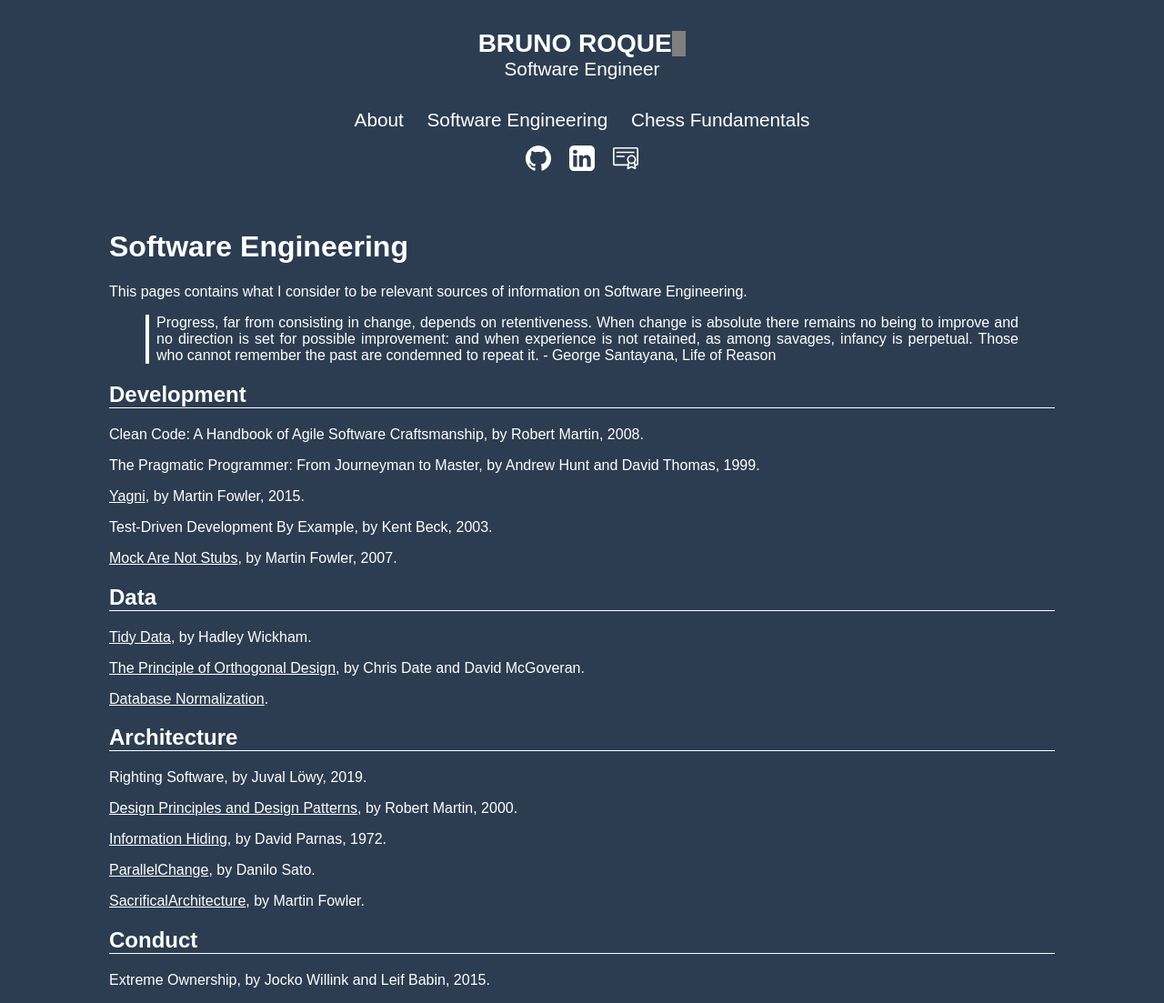
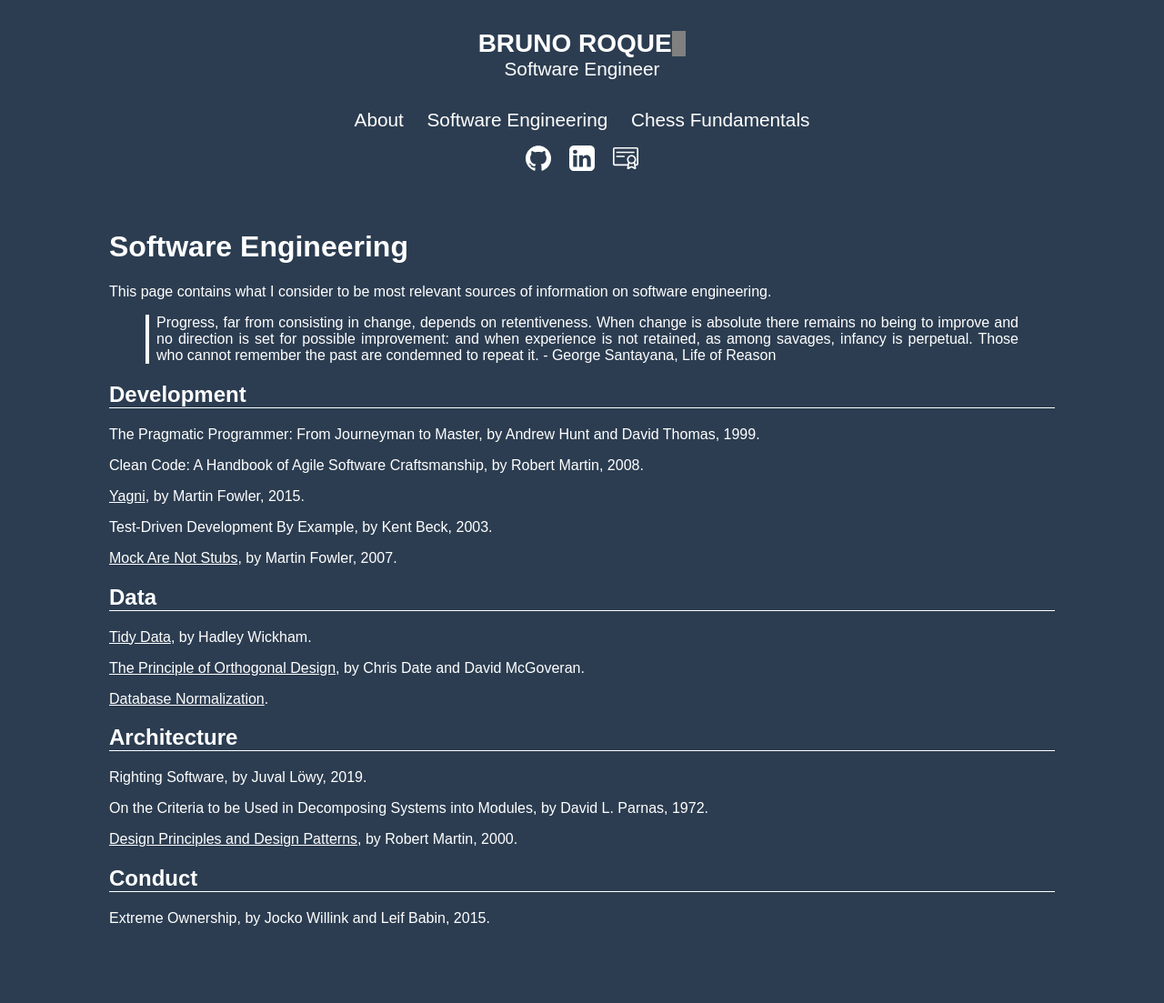
Before and after one commit to brunoroque06/brunoroque06.github.io, a Jekyll site: the page built from _pages/software-engineering.md, in a window 1280 px wide. Shown: the whole page at 91% size. Built offline with Jekyll 4.4.1, drawn with Linux system fonts in a browser that asks for light colours; our own code applies the rules of GitHub Pages for plain Markdown files; after the commit the page ends 1035 px from its top, so only the background shows below that.

Commit message:
Improve software-engineering page

```diff
--- a/_pages/software-engineering.md
+++ b/_pages/software-engineering.md
@@ -5,15 +5,15 @@ permalink: software-engineering
 
 # Software Engineering
 
-This pages contains what I consider to be relevant sources of information on Software Engineering.
+This page contains what I consider to be most relevant sources of information on software engineering.
 
 > Progress, far from consisting in change, depends on retentiveness. When change is absolute there remains no being to improve and no direction is set for possible improvement: and when experience is not retained, as among savages, infancy is perpetual. Those who cannot remember the past are condemned to repeat it. - George Santayana, Life of Reason
 
 ## Development
 
+The Pragmatic Programmer: From Journeyman to Master, by Andrew Hunt and David Thomas, 1999.
+
 Clean Code: A Handbook of Agile Software Craftsmanship, by Robert Martin, 2008.
-
-The Pragmatic Programmer: From Journeyman to Master, by Andrew Hunt and David Thomas, 1999.
 
 [Yagni](https://martinfowler.com/bliki/Yagni.html), by Martin Fowler, 2015.
 
@@ -33,16 +33,12 @@ Test-Driven Development By Example, by Kent Beck, 2003.
 
 Righting Software, by Juval Löwy, 2019.
 
+On the Criteria to be Used in Decomposing Systems into Modules, by David L. Parnas, 1972.
+
 <!-- Anti-fragile ICT Systems, by Kjell Jørgen Hole, 2016. -->
 
 [Design Principles and Design Patterns](https://fi.ort.edu.uy/innovaportal/file/2032/1/design_principles.pdf), by Robert Martin, 2000.
 
-[Information Hiding](https://en.wikipedia.org/wiki/Information_hiding), by David Parnas, 1972.
-
-[ParallelChange](https://martinfowler.com/bliki/ParallelChange.html), by Danilo Sato.
-
-[SacrificalArchitecture](https://martinfowler.com/bliki/SacrificialArchitecture.html), by Martin Fowler.
-
 ## Conduct
 
 Extreme Ownership, by Jocko Willink and Leif Babin, 2015.
```
